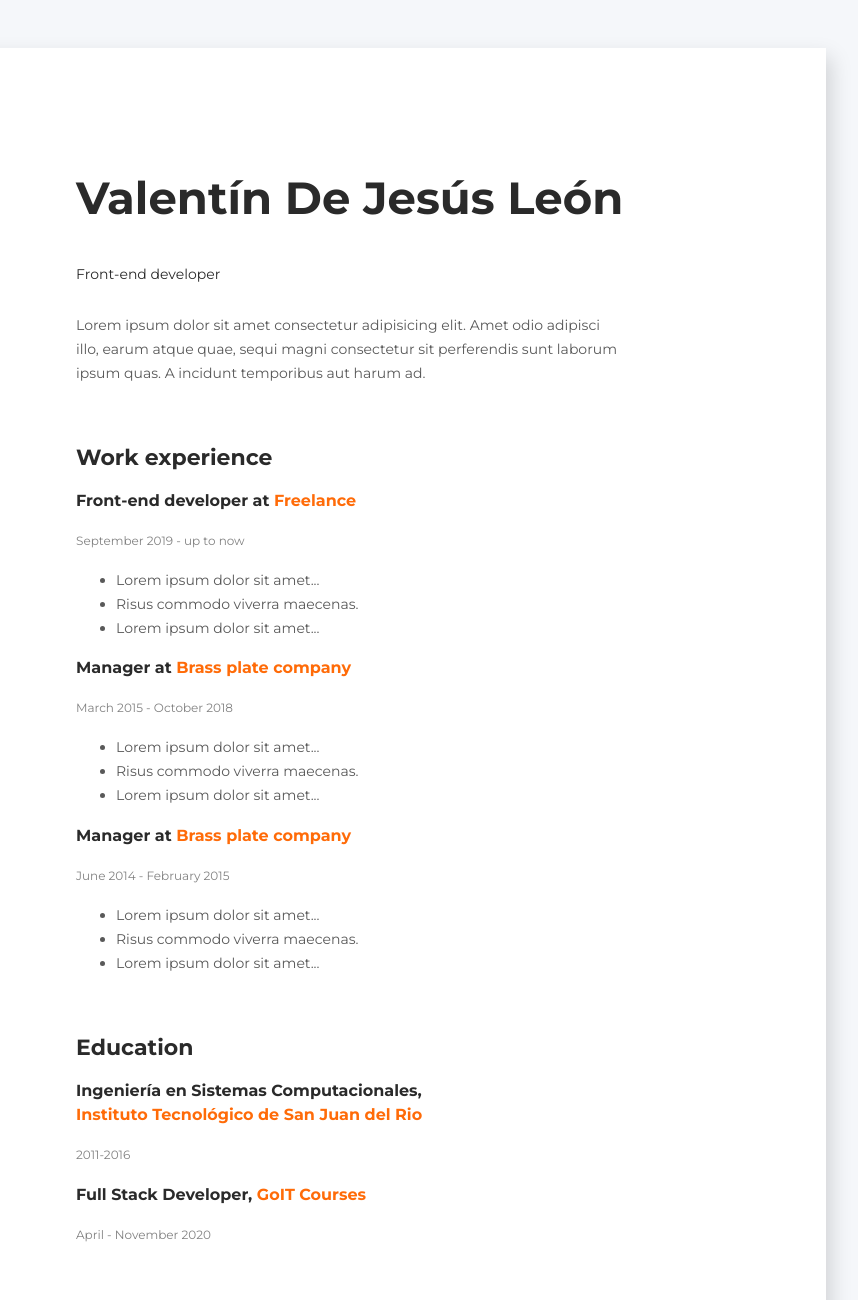
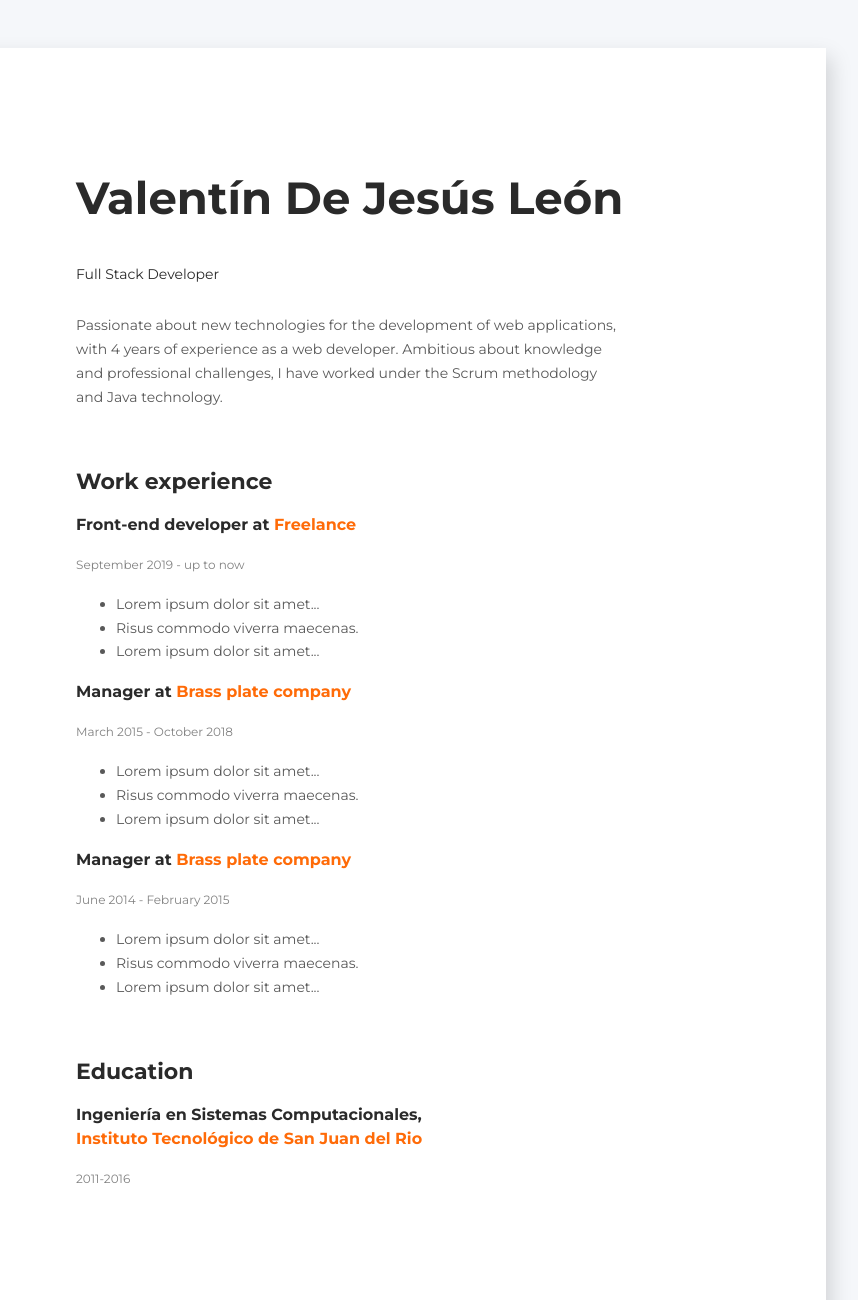
Before and after one commit to valentindjl/CV_Valentin, a plain HTML site: page index.html in a window 1280 px wide. Shown: the top 1300 px of the page, 422-1280 px from the left. Drawn offline with Linux system fonts and the light colour scheme.

Commit message:
modificacion about

```diff
--- a/index.html
+++ b/index.html
@@ -67,13 +67,15 @@
         <section class="bio">
           <h1 class="bio-title">Valentín De Jesús León</h1>
           <p class="bio-occupation">
-            Front-end developer
+            Full Stack Developer
           </p>
+          <!--<p class="bio-about">
+            Apasionado por las nuevas tecnologias para el desarrollo de Aplicaciones web, con experiencia de 4 años como desarrollador web.
+            Ambisioso de conocimiento y retos profesionales, he trabajado bajo la metodologia Scrum y las tecnologia Java.
+          </p>-->
           <p class="bio-about">
-            Lorem ipsum dolor sit amet consectetur adipisicing elit. Amet odio
-            adipisci illo, earum atque quae, sequi magni consectetur sit
-            perferendis sunt laborum ipsum quas. A incidunt temporibus aut harum
-            ad.
+            Passionate about new technologies for the development of web applications, with 4 years of experience as a web developer.
+            Ambitious about knowledge and professional challenges, I have worked under the Scrum methodology and Java technology.
           </p>
         </section>
 <!--
@@ -153,11 +155,6 @@
           </h3>
           <p class="education-time">2011-2016</p>
 
-          <h3 class="education-degree">
-            Full Stack Developer, <span class="accent">GoIT Courses</span>
-          </h3>
-          <p class="education-time">April - November 2020</p>
-
         </section>
       </div>
     </div>
```
